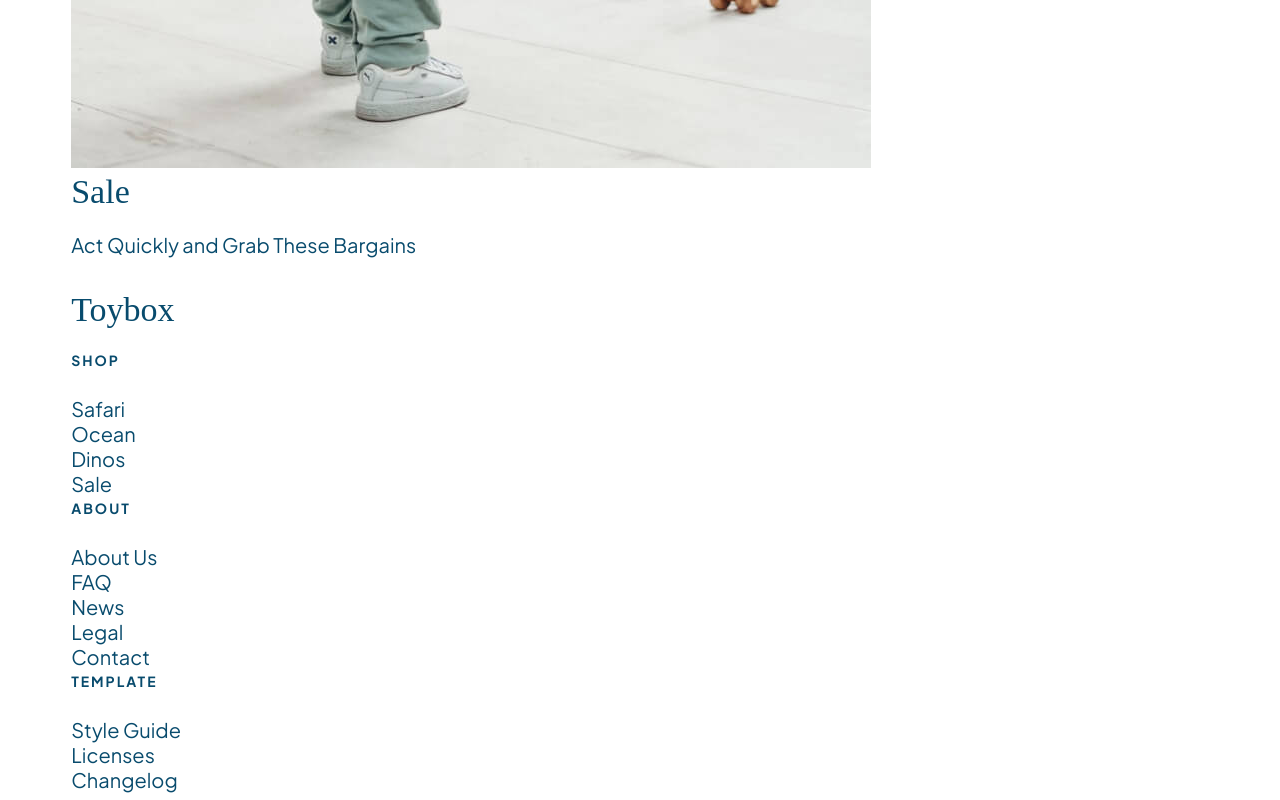
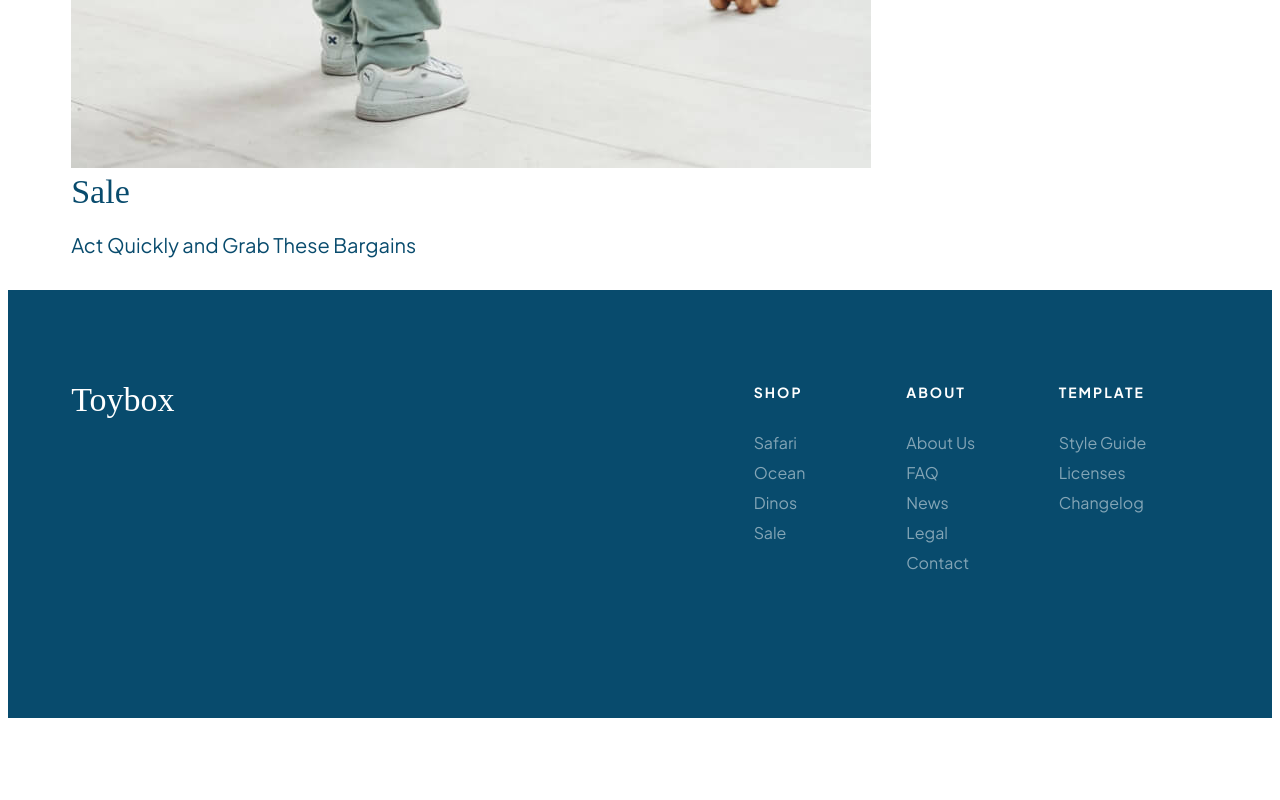
Before and after one commit to midianjudah/secondRepo, a plain HTML site: page index.html in a window 1280 px wide. Shown: the part 5066-5866 px from the top of the page. After the commit the page ends 5792 px from the top, so only its background shows below. Drawn offline with Linux system fonts and the light colour scheme; files whose address does not match are found by name; a web font is replaced by a local one.

Commit message:
added footer styles

```diff
--- /dev/null
+++ b/styles/sass/partials/_footer.scss
@@ -0,0 +1,35 @@
+footer {
+    background-color: $primary;
+    color: $solidWhite;
+    padding: 90px 0 50px 0;
+    .footerFlexContainer{
+      display: flex;
+      justify-content: space-between;
+      margin-bottom: 90px;
+      h4 {
+        color: $solidWhite;
+      }
+    }
+
+    .footerNav{
+        width: 40%;
+        nav {
+          display: flex;
+          justify-content: space-between;
+          ul {
+            width: 33%;
+          }
+          a {
+            color: rgba($color: $solidWhite, $alpha: 0.5);
+            font-size: 0.8rem;
+            line-height: 1.5rem;
+            &:hover {
+              color: rgba($color: $solidWhite, $alpha: 1);
+            }
+            &:focus {
+              color: rgba($color: $solidWhite, $alpha: 1);
+            }
+          }
+        }
+      }
+  }
--- a/styles/sass/styles.scss
+++ b/styles/sass/styles.scss
@@ -3,3 +3,4 @@
 @import "./partials/typography";
 @import "./partials/base";
 @import "./partials/nav";
+@import "./partials/footer";
```
Also changed, not shown: styles/styles.css.
